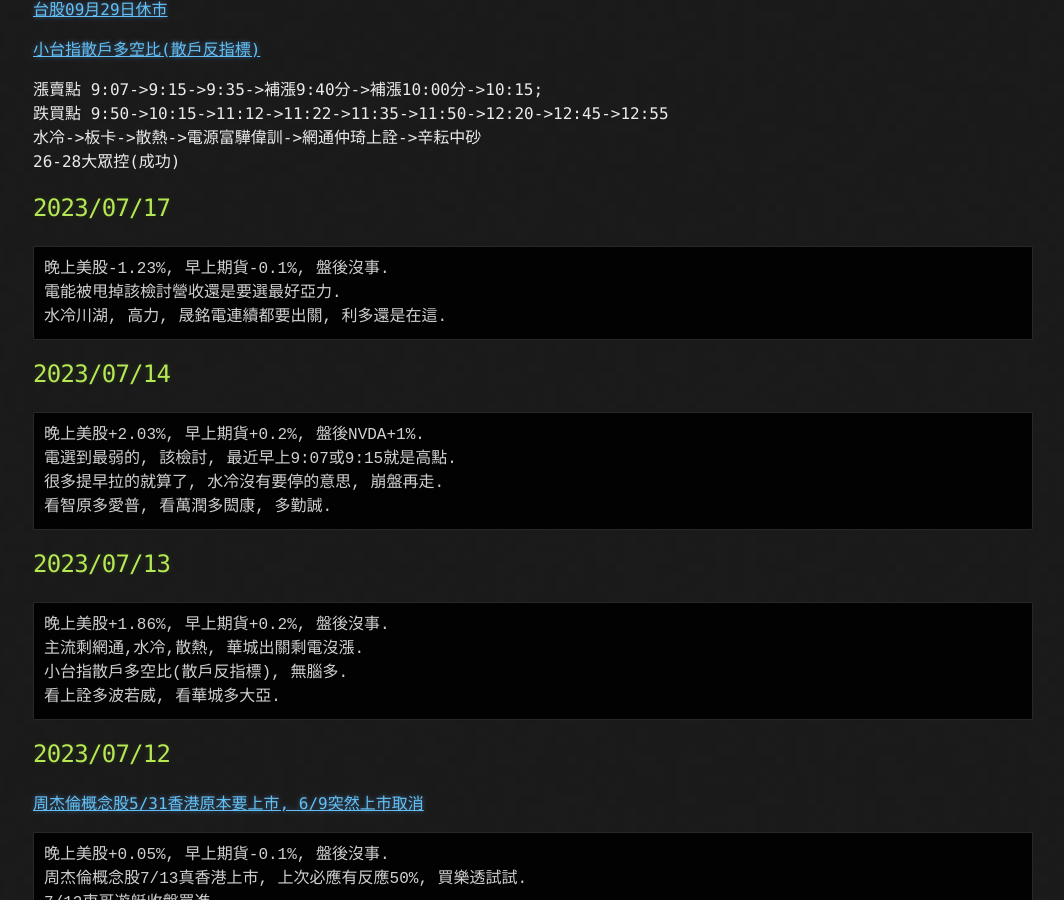
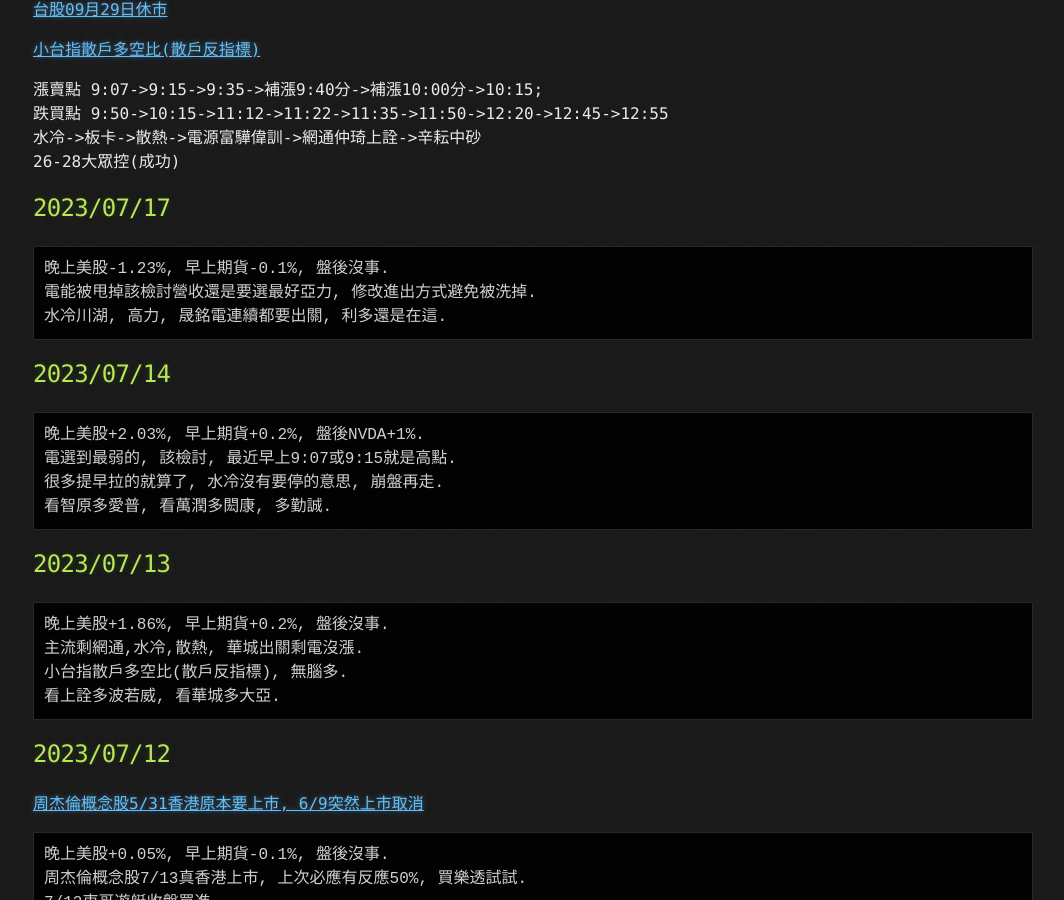
Before and after one commit to lepg5487/Stock_God, a Jekyll site: the page built from index.md, in a window 1280 px wide and 900 px high, scrolled down 460 px. Shown: the whole window, without its empty margins (107-1171 px from the left). Built offline with Jekyll 4.4.1, drawn with Linux system fonts in a browser that asks for light colours; our own code applies the rules of GitHub Pages for plain Markdown files.

Commit message:
Update index.md

````diff
--- a/index.md
+++ b/index.md
@@ -24,7 +24,7 @@
 ## 2023/07/17
 ```
 晚上美股-1.23%, 早上期貨-0.1%, 盤後沒事.
-電能被甩掉該檢討營收還是要選最好亞力.
+電能被甩掉該檢討營收還是要選最好亞力, 修改進出方式避免被洗掉.
 水冷川湖, 高力, 晟銘電連續都要出關, 利多還是在這.
 ```
 
````
